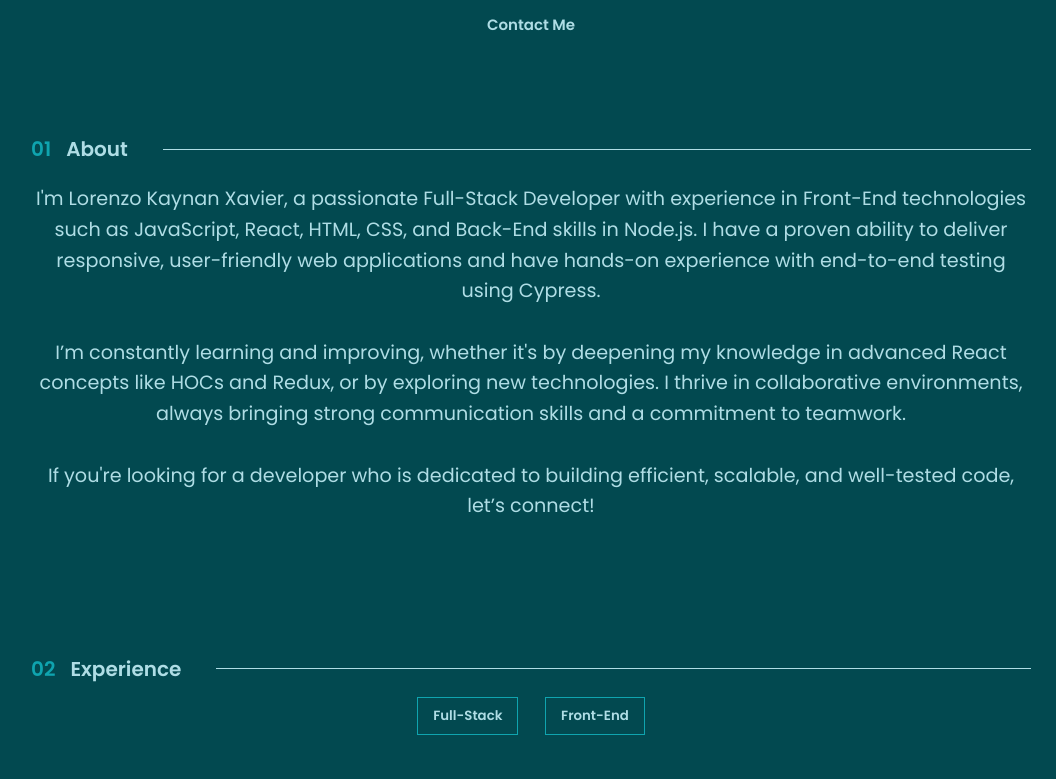
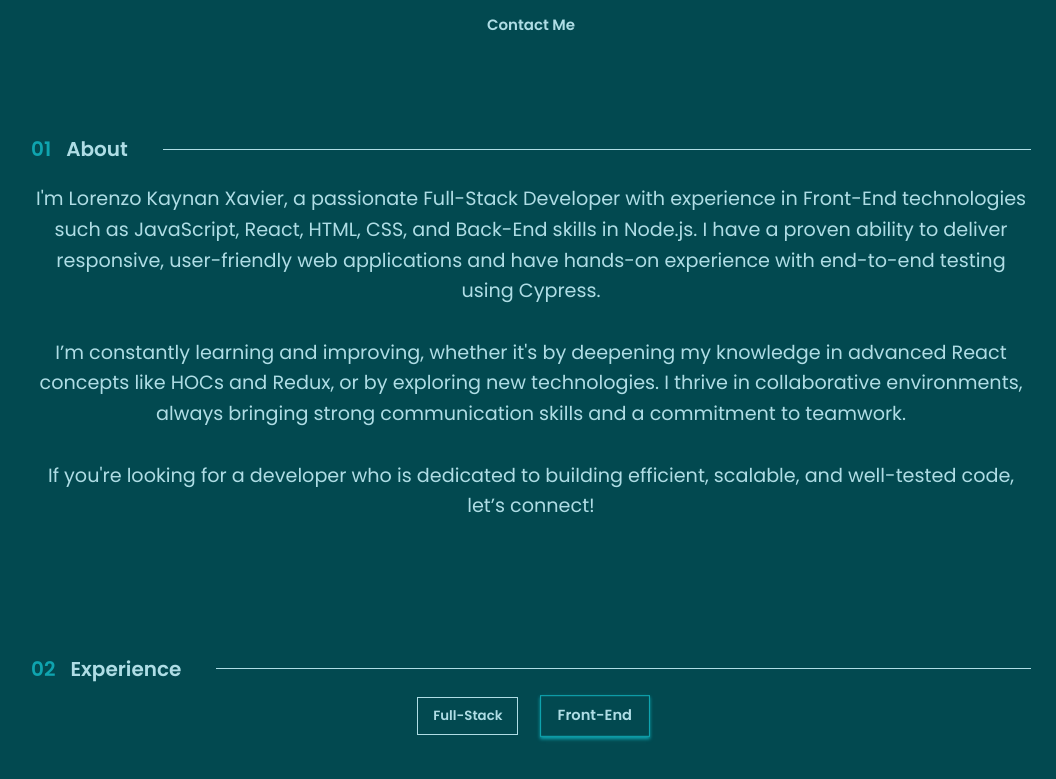
Before and after one commit to kaynan45/myportfolio, a React (Create React App) app: page / in a window 1280 px wide. Shown: the part 729-1508 px from the top of the page, without its empty margins (109-1165 px from the left). Built offline with nearby package versions, Linux system fonts and the light colour scheme.

Commit message:
experience buttons functional

```diff
--- a/src/Layout/Experiences.js
+++ b/src/Layout/Experiences.js
@@ -1,6 +1,9 @@
+import { useState } from "react";
 import styles from "./Experiences.module.css";
 
 function Experiences() {
+  const [selectedButton, setSelectedButton] = useState("frontend");
+
   return (
     <section className={styles.aboutContainer}>
       <div className={styles.aboutHeader}>
@@ -9,8 +12,26 @@ function Experiences() {
         <hr className={styles.aboutDivider} aria-orientation="horizontal" />
       </div>
       <div className={styles.buttons}>
-        <button className={styles.experienceButton}>Full-Stack</button>
-        <button className={styles.experienceButton}>Front-End</button>
+        <button
+          className={`${styles.experienceButton} ${
+            selectedButton === "fullstack" ? styles.active : ""
+          }`}
+          onClick={() => {
+            setSelectedButton("fullstack");
+          }}
+        >
+          Full-Stack
+        </button>
+        <button
+          className={`${styles.experienceButton} ${
+            selectedButton === "frontend" ? styles.active : ""
+          }`}
+          onClick={() => {
+            setSelectedButton("frontend");
+          }}
+        >
+          Front-End
+        </button>
       </div>
     </section>
   );
--- a/src/Layout/Experiences.module.css
+++ b/src/Layout/Experiences.module.css
@@ -38,7 +38,18 @@
   font-weight: bold;
   padding: 8px 15px;
   background-color: var(--primary-color);
+  border: solid 1px var(--light-color);
+  color: var(--light-color);
+  transition: ease .2s;
+}
+
+.experienceButton:hover {
+  cursor: pointer;
+  background-color: var(--button-hover);
+}
+
+.active {
+  box-shadow: 0 2px 3px 0 var(--contrast);
   border: solid 1px var(--contrast);
-  color: var(--light-color);
-  /* box-shadow: 0 3px 3px 0 var(--contrast); */
+  transform: scale(1.1);
 }
--- a/src/index.css
+++ b/src/index.css
@@ -14,6 +14,7 @@ body {
   --detail: #fd971f;
   --contrast: #0fa4af;
   --light-color: #afdde5;
+  --button-hover: #f5f5f517
 }
 
 [data-theme="light"] {
@@ -22,6 +23,7 @@ body {
   --detail: #ff9f1a;
   --contrast: #26a69a;
   --light-color: #333333;
+  --button-hover: #d2d2d275;
 }
 
 code {
```
